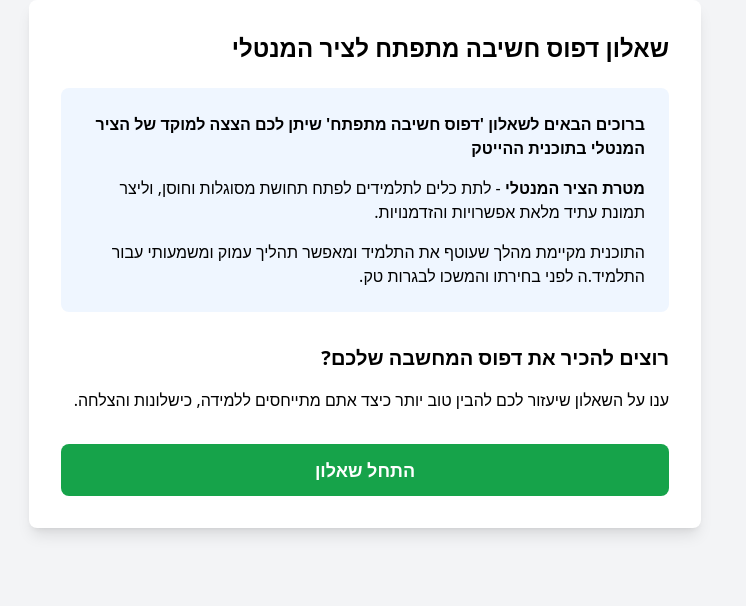
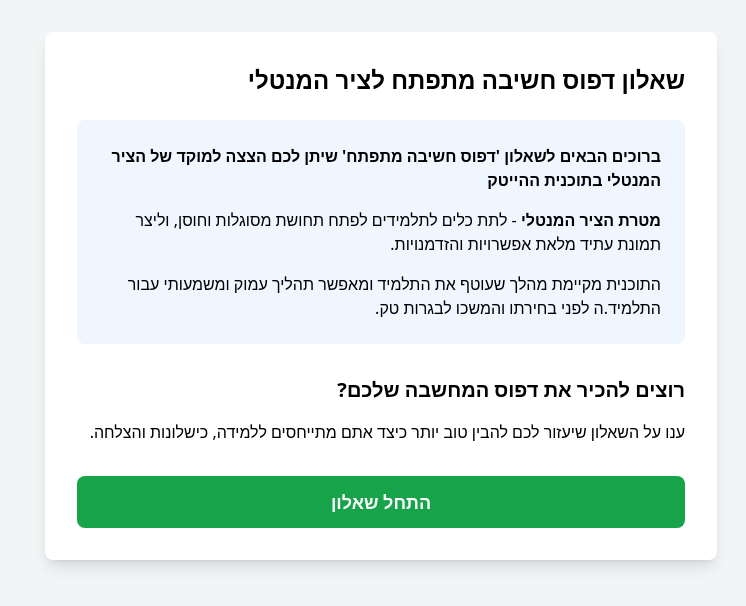
Before and after one commit to 2ellamills/GrowthMindset, a Next.js app: page / in a window 1280 px wide. Shown: the top 606 px of the page, without its empty margins (403-1149 px from the left). Built offline with nearby package versions, Linux system fonts and the light colour scheme.

Commit message:
Update page.js

```diff
--- a/src/app/page.js
+++ b/src/app/page.js
@@ -1,5 +1,9 @@
 import MindsetQuestionnaire from '../components/MindsetQuestionnaire'
 
 export default function Home() {
-  return <MindsetQuestionnaire />
+  return (
+    <main className="container mx-auto py-8 px-4">
+      <MindsetQuestionnaire />
+    </main>
+  )
 }
```
